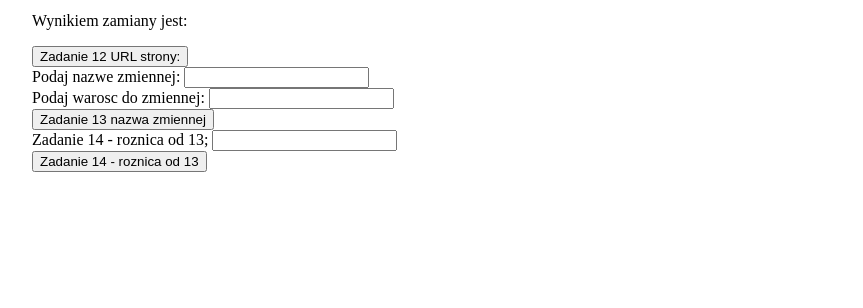
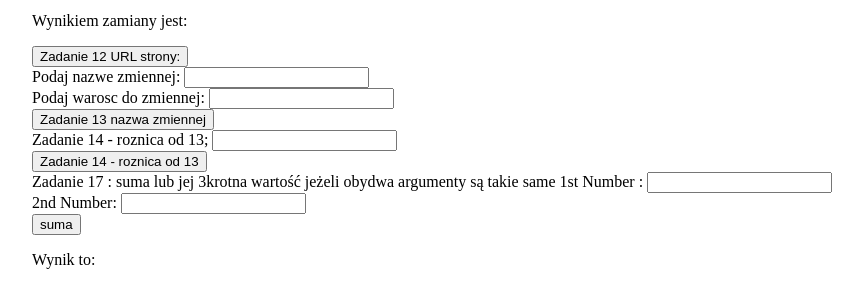
Before and after one commit to Miecznik/DjangoJavascript, a Django app: page /NaukaApki/ in a window 1280 px wide. Shown: the part 306-614 px from the top of the page, without its empty margins (16-879 px from the left). Run offline with Django 4.2, Linux system fonts and the light colour scheme.

Commit message:
Nauka JS w Django Project

```diff
--- a/Koty/static/naukaJS.js
+++ b/Koty/static/naukaJS.js
@@ -168,3 +168,19 @@ function roznica13() {
         alert(Math.abs(liczba - 13))
     }
 }
+
+//16. Write a JavaScript program to compute the sum of the two given integers. If the two values are the same, then return triple their sum.  Go to the editor
+
+function suma() {
+
+    let war1 = document.getElementById("wartosc1").value;
+    let war2 = document.getElementById("wartosc2").value;
+    let suma = parseInt(war1) + parseInt(war2);
+    if (war1 == war2) {
+
+        alert("suma " + war1 + " i " + war2 + " to" + suma * 3);
+    }
+    else alert("suma " + war1 + " i " + war2 + " to " + suma)
+
+
+}
--- a/Koty/templates/Koty.html
+++ b/Koty/templates/Koty.html
@@ -74,4 +74,15 @@ Zadanie 14 - roznica od 13;
 </form>
         <button onclick="roznica13()"> Zadanie 14 - roznica od 13 </button>
 
+
+    <form>
+    Zadanie 17 : suma lub jej 3krotna wartość jeżeli obydwa argumenty są takie same
+1st Number : <input type="number" id="wartosc1" /><br>
+2nd Number: <input type="number" id="wartosc2" /><br>
+<input type="button" onClick="suma()" Value="suma" />
+</form>
+    <p>Wynik to:</p>
+<span id="suma">
+
+</span>
 {% endblock %}
```
